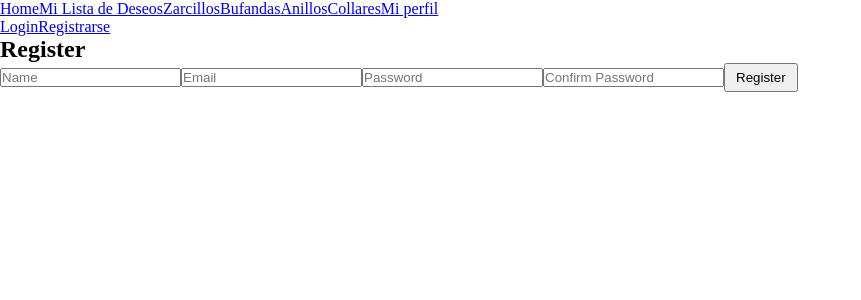
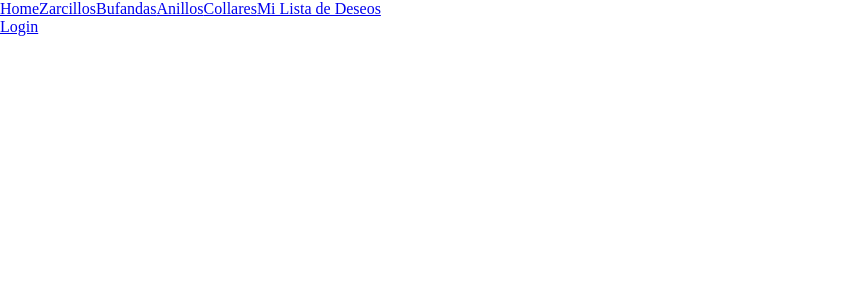
Before and after one commit to NeyleCM/ProyectoFinalFront-FullStack, a React (Vite) app: page /register in a window 1280 px wide. Shown: the top 300 px of the page, without its empty margins (0-861 px from the left). Built offline with nearby package versions, Linux system fonts and the light colour scheme; no server answers.

Commit message:
Ok-login, quitadas catogorias, Wishlist al estar logueado

```diff
--- a/src/App.jsx
+++ b/src/App.jsx
@@ -6,7 +6,6 @@ import Dashboard from './pages/Dashboard';
 import AddProduct from './pages/AddProduct';
 import EditProduct from './pages/EditProduct'
 import Login from './pages/Login';
-import RegisterUser from './pages/RegisterUser';
 import Navbar from './components/Navbar';
 import PrivateRoute from './components/PrivateRoute';
 import CategoryPage from './pages/CategoryPage'
@@ -22,7 +21,6 @@ const App = () => {
       <Routes>
         <Route path="/" element={<Home />} />
         <Route path="/login" element={<Login />} />
-        <Route path="/register" element={<RegisterUser />} />
         <Route
             path="/dashboard"
             element={<PrivateRoute>
--- a/src/components/Navbar.jsx
+++ b/src/components/Navbar.jsx
@@ -1,6 +1,7 @@
 import { Link, useNavigate, useLocation } from "react-router-dom";
 import { useUser } from "../context/useUser";
 import { getAuth, signOut } from "firebase/auth";
+
 
 const categories = ['Zarcillos', 'Bufandas', 'Anillos', 'Collares'];
 
@@ -15,7 +16,7 @@ const Navbar = () => {
       await signOut(auth);
       logout();
       localStorage.removeItem("token");
-      navigate("/login");
+      navigate("/");
     } catch (error) {
       console.error("Error al cerrar sesión", error);
     }
@@ -23,21 +24,18 @@ const Navbar = () => {
   return (
     <>
     <nav className="navbar">
-        {/*{window.location.pathname*/}
         {location.pathname  !== '/' &&
           <Link to="/">Home</Link>
         }
 
-        <Link to="/wishlist">Mi Lista de Deseos</Link>
-
-        {categories.map((category) => (
+        {!user && categories.map((category) => (
           <Link key={category} to={`/category/${category}`}>{category}</Link>
         ))}
-        <Link to="/auth/profile">Mi perfil</Link>
+
+        {!user && <Link to="/wishlist">Mi Lista de Deseos</Link>}
 
         {user ? (
           <>
-           {/*{window.location.pathname*/}
            {location.pathname !== '/dashboard' &&
               <Link to="/dashboard">Dashboard</Link>
             }
@@ -47,7 +45,6 @@ const Navbar = () => {
         ) : (
           <div>
             <Link to="/login">Login</Link>
-            <Link to="/register">Registrarse</Link>
           </div>
         )}
     </nav>
@@ -56,67 +53,3 @@ const Navbar = () => {
 };
 
 export default Navbar;
-/*
-import { Link, useNavigate } from "react-router-dom"; // Para navegación
-import { useContext } from "react"; // Para consumir el UserContext
-import { UserContext } from "../context/UserContext"; // Contexto del usuario
-import "../App.css"; // Estilos específicos del Navbar
-
-const Navbar = () => {
-  const { user, setUser } = useContext(UserContext); // Acceso al estado del usuario
-  const navigate = useNavigate(); // Para redirigir al usuario
-
-  // Función para manejar el cierre de sesión
-  const handleLogout = () => {
-    setUser(null); // Reseteamos el estado del usuario
-    localStorage.removeItem("token"); // Removemos el token almacenado
-    navigate("/login"); // Redirigimos a la página de inicio de sesión
-  };
-
-  return (
-    <nav className="navbar">
-      <div className="navbar__container">
-        <Link to="/" className="navbar__logo">
-          MyApp
-        </Link>
-
-        {/* Opciones del menú de navegación *//*}
-        <ul className="navbar__menu">
-          <li className="navbar__item">
-            <Link to="/" className="navbar__link">
-              Home
-            </Link>
-          </li>
-          {user ? (
-            <>
-              {/* Si el usuario está autenticado *//*}
-              <li className="navbar__item">
-                <Link to="/dashboard" className="navbar__link">
-                  Dashboard
-                </Link>
-              </li>
-              <li className="navbar__item">
-                <button className="navbar__link navbar__button" onClick={handleLogout}>
-                  Logout
-                </button>
-              </li>
-            </>
-          ) : (
-            <>
-              {/* Si el usuario no está autenticado *//*}
-              <li className="navbar__item">
-                <Link to="/login" className="navbar__link">
-                  Login
-                </Link>
-              </li>
-            </>
-          )}
-        </ul>
-      </div>
-    </nav>
-  );
-};
-
-export default Navbar;
-
-*/
--- a/src/context/UserProvider.jsx
+++ b/src/context/UserProvider.jsx
@@ -1,3 +1,26 @@
+import { useState } from "react";
+import PropTypes from "prop-types";
+import { UserContext } from "./UserContext";
+
+export const UserProvider = ({ children }) => {
+  const [user, setUser] = useState(null);
+
+  const login = (userData) => setUser(userData);
+  const logout = () => setUser(null);
+
+  return (
+    <UserContext.Provider value={{ user, login, logout }}>
+      {children}
+    </UserContext.Provider>
+  );
+};
+
+UserProvider.propTypes = {
+  children: PropTypes.node.isRequired,
+};
+
+
+/*
 import { useState, useEffect } from "react";
 import PropTypes from "prop-types";
 import { UserContext } from "./UserContext";
@@ -44,22 +67,4 @@ export const UserProvider = ({ children }) => {
 UserProvider.propTypes = {
   children: PropTypes.node.isRequired,
 };
-
-/*
-export const UserProvider = ({ children }) => {
-  const [user, setUser] = useState(null);
-
-  const login = (userData) => setUser(userData);
-  const logout = () => setUser(null);
-
-  return (
-    <UserContext.Provider value={{ user, login, logout }}>
-      {children}
-    </UserContext.Provider>
-  );
-};
-
-UserProvider.propTypes = {
-  children: PropTypes.node.isRequired,
-};
 */
```
Also changed, not shown: src/context/UserContext.jsx (+0 -21 lines).
